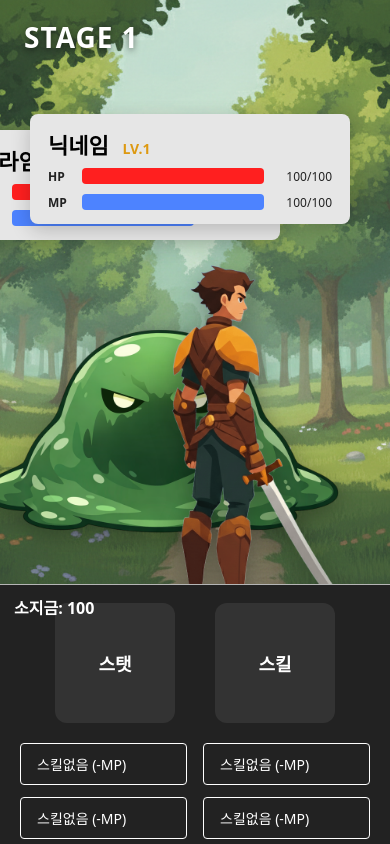
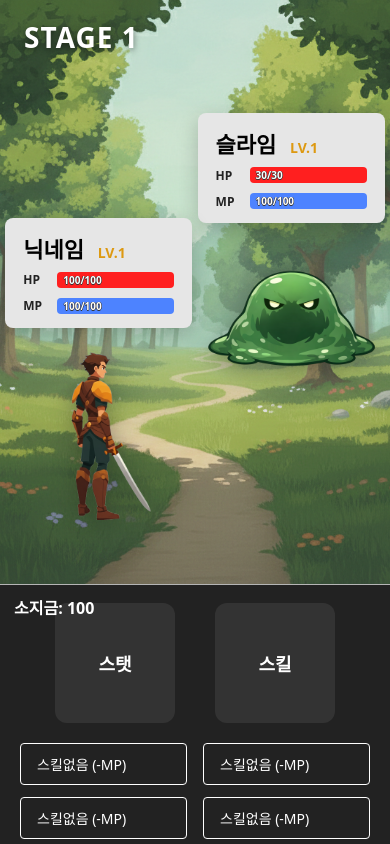
Before and after one commit to packjs0313/Remake_RPG_game, a React (Vite) app in the folder client/: page / in a window 390 px wide. Built offline with nearby package versions, Linux system fonts and the light colour scheme; a web font is replaced by a local one.

Commit message:
메인페이지 반응형 일부

```diff
--- a/client/src/css/index.css
+++ b/client/src/css/index.css
@@ -18,22 +18,26 @@
 }
 
 .ememyBox{
-  position: absolute;
-  top: 130px;
-  right: 30px;
+  grid-column: 7/10;
+  grid-row: 4/10;
+  justify-self: center;
+  align-self: center;
 }
 
 .playerBox{
-  position: absolute;
-  bottom: 20px;
-  left: 30px;
+  grid-column: 3/6  ;
+  grid-row: 5/11;
+  justify-self: center;
+  align-self: center;
 }
 .game-scene {
   width: 100vw;
   height: calc(100vh - 200px);
   background: url("/main_BG.png") no-repeat center/cover;
-  position: relative;
   overflow: hidden;
+  display: grid;
+  grid-template-columns: repeat(11,1fr);
+  grid-template-rows: repeat(11,1fr);
 }
 
 /* Stage */
@@ -50,7 +54,7 @@
 
 /* Panels */
 .character-panel {
-  width: 420px;
+  width: 400px;
   height: 110px;
   background: var(--panel-bg);
   border-radius: 8px;
@@ -203,11 +207,32 @@
 }
 
 /* Mobile */
-@media (max-width: 900px) {
+@media (max-width: 1200px) {
+  .characterBox .character-sprite{
+    width: 320px;
+    height: 320px;
+  }
   .character-panel {
     width: 320px;
   }
+}
+@media (max-width: 900px) {
+  .ememyBox{
+    grid-column: 8/11;
+    grid-row: 4/10;
+    justify-self: center;
+    align-self: center;
+  }
 
+  .playerBox{
+    grid-column: 3/5;
+    grid-row: 5/11;
+    justify-self: center;
+    align-self: center;
+  }
+  .game-scene {
+    height: calc(100vh - 260px)
+  }
   .bottom-bar {
     grid-template-columns: 1fr;
     height: 260px;
@@ -218,3 +243,39 @@
     padding: 0;
   }
 }
+
+@media (max-width: 650px) {
+  .character-panel {
+    width: 48vw;
+    position: relative;
+    bottom: calc(-100px + 10vw)
+  }
+    .characterBox .character-sprite {
+    width: 48vw;
+  }
+  .enemy-panel{
+    float: right;
+  }
+  .game-scene {
+  grid-template-columns: repeat(5,1fr);
+  }
+    .ememyBox{
+    grid-column: 4/5;
+    grid-row: 2/8;
+  }
+  .playerBox{
+    grid-column: 2/3;
+    grid-row: 5/11;
+  }
+  .bar-text{
+    position: absolute;
+    text-align : left;
+    left: 40px;
+
+    font-size: 10px;
+    font-weight: 700;
+    color: #fff;
+    text-shadow: -0.5px 0px #333, 0px 0.5px #333, 0.5px 0px #333, 0px -0.5px #333;
+  }
+
+}
```
